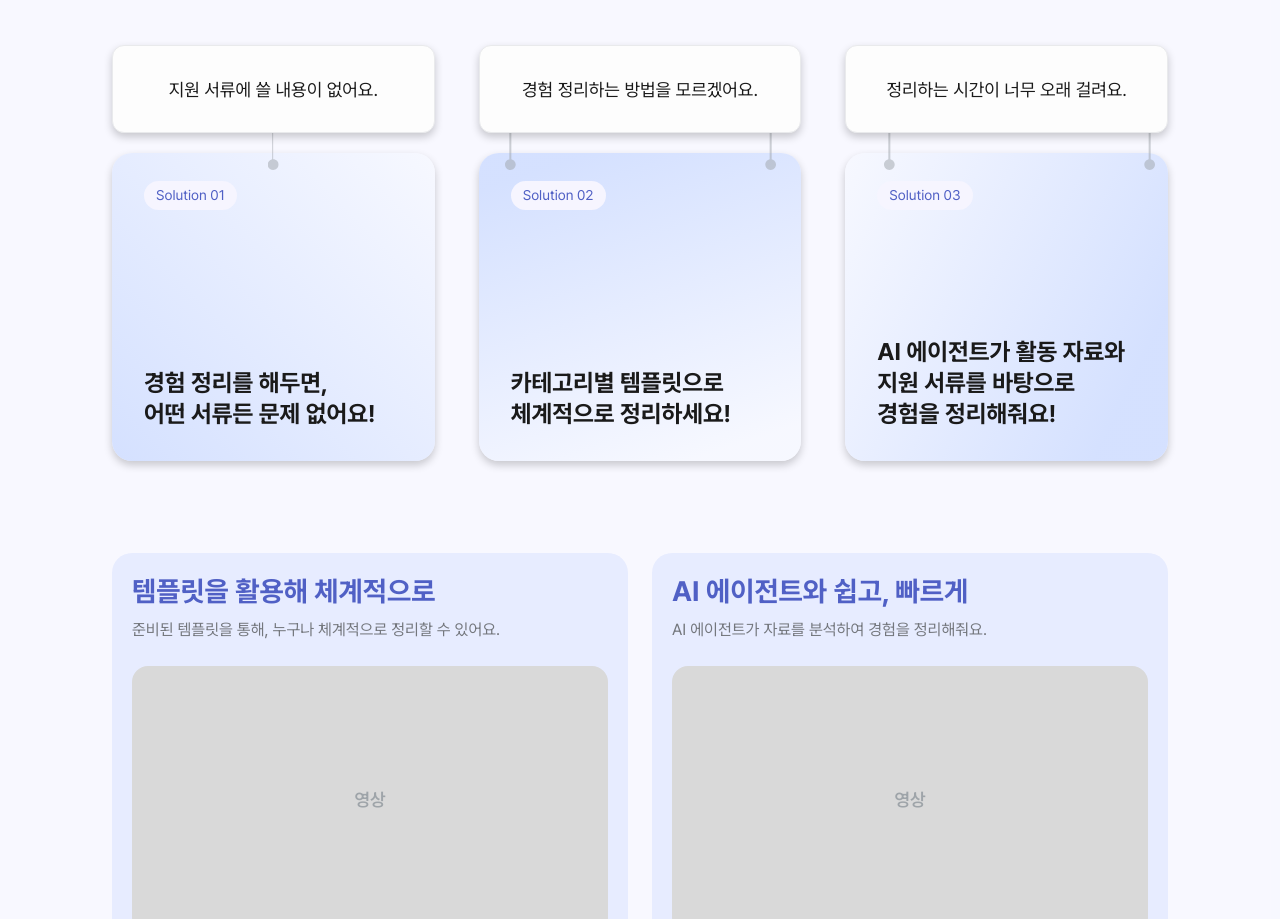
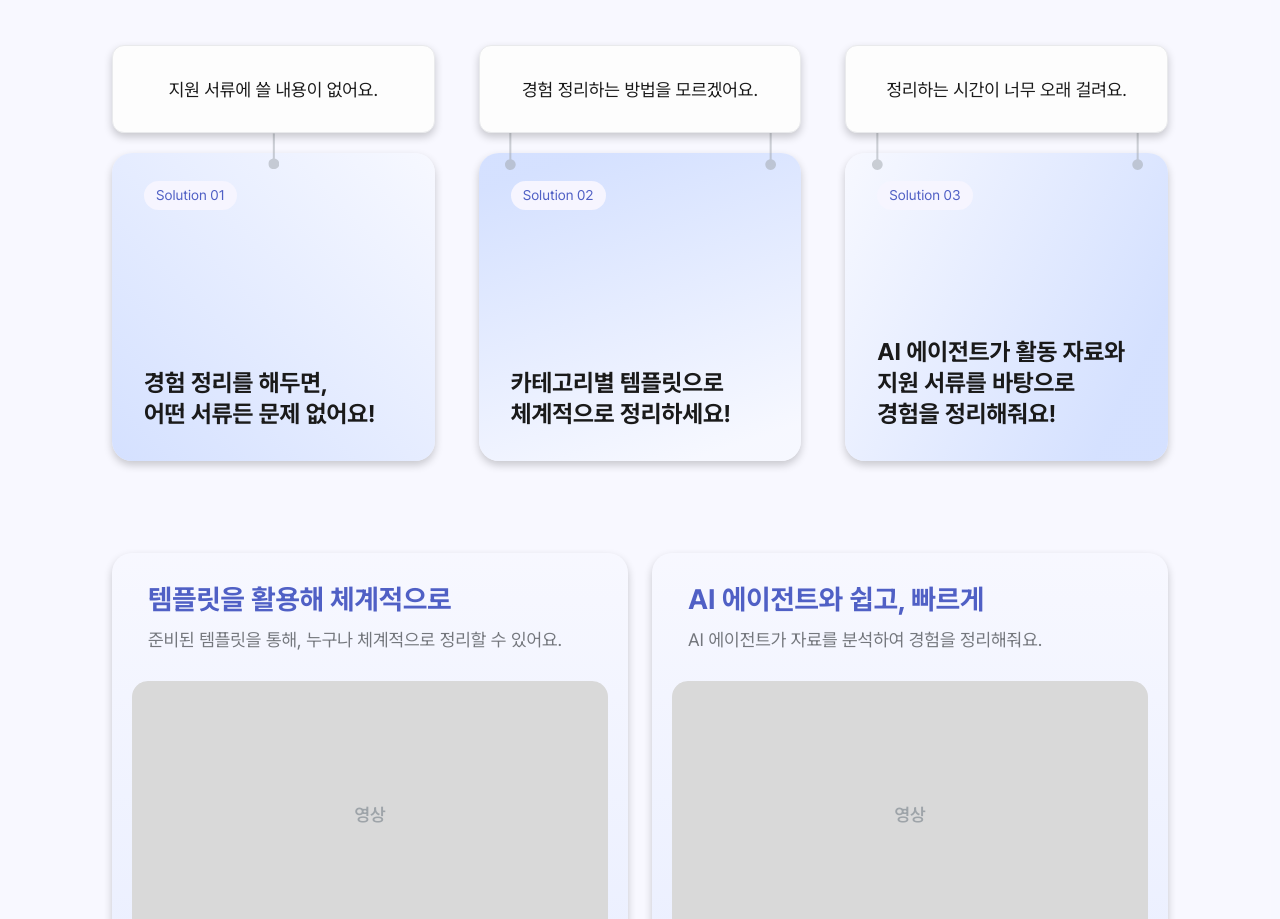
Before and after one commit to Teamie71/folioo-front, a Next.js app: page / in a window 1280 px wide. Shown: the part 2620-3539 px from the top of the page. Built offline with nearby package versions, Linux system fonts and the light colour scheme; no server answers.

Commit message:
🎨 Style: 랜딩 페이지 여백 및 연결선 정렬

```diff
--- a/src/features/landing/components/LandingPageContent.tsx
+++ b/src/features/landing/components/LandingPageContent.tsx
@@ -216,13 +216,16 @@ function JobPreview() {
 function SolutionCardConnector({ type }: { type: SolutionConnector }) {
   if (type === 'single') {
     return (
-      <Image
-        src='/landing/solution-connector-single.svg'
-        alt=''
-        width={10.6667}
-        height={36.3333}
-        className='absolute -top-5 left-1/2 z-10 h-[2.2708rem] w-[0.6667rem] -translate-x-1/2'
-      />
+      <div className='absolute -top-5 left-1/2 z-10 h-[2.2708rem] w-[0.6667rem] -translate-x-1/2'>
+        <Image
+          src='/landing/solution-connector-single.svg'
+          alt=''
+          width={36.3333}
+          height={10.6667}
+          className='absolute top-1/2 left-1/2 h-[0.6667rem] w-[2.2708rem] max-w-none'
+          style={{ transform: 'translate(-50%, -50%) rotate(-90deg)' }}
+        />
+      </div>
     );
   }
 
@@ -232,9 +235,7 @@ function SolutionCardConnector({ type }: { type: SolutionConnector }) {
       alt=''
       width={270.667}
       height={36.3333}
-      className={`absolute -top-5 z-10 h-[2.2708rem] w-[16.9167rem] ${
-        type === 'dual-center' ? 'left-[1.6667rem]' : 'left-[2.4167rem]'
-      }`}
+      className='absolute -top-5 left-[1.6667rem] z-10 h-[2.2708rem] w-[16.9167rem]'
     />
   );
 }
@@ -280,25 +281,35 @@ function VideoFeatureCard({
   className?: string;
   mediaCount?: 1 | 2;
 }) {
+  const isSplitView = mediaCount === 2;
+
   return (
     <article
-      className={`rounded-[1.25rem] bg-[#E7ECFF] p-4 sm:p-5 ${className}`}
+      className={`shadow-chat-card relative overflow-hidden rounded-[1.25rem] p-4 sm:px-9 sm:pt-7 sm:pb-5 ${
+        isSplitView ? 'sm:h-[26.5625rem]' : 'sm:h-[25.875rem]'
+      } ${className}`}
     >
-      <h3 className='text-main text-[1.25rem] leading-[130%] font-bold sm:text-[1.75rem]'>
+      <div
+        aria-hidden
+        className='absolute inset-0 rounded-[inherit] bg-gradient-to-b from-[#F6F8FF] to-[#CCDBFF] opacity-30'
+      />
+      <h3 className='text-main relative text-[1.25rem] leading-[130%] font-bold sm:text-[1.75rem]'>
         {title}
       </h3>
-      <p className='text-gray6 mt-2 text-[0.8125rem] leading-[150%] sm:text-[1rem]'>
+      <p className='text-gray6 relative mt-2 text-[0.8125rem] leading-[150%] sm:text-[1.125rem]'>
         {description}
       </p>
       <div
-        className={`mt-5 grid gap-4 sm:mt-6 ${
-          mediaCount === 2 ? 'sm:grid-cols-2' : ''
+        className={`relative mt-5 grid gap-4 sm:-mx-4 sm:mt-7 ${
+          isSplitView ? 'sm:grid-cols-2 sm:gap-7' : ''
         }`}
       >
         {Array.from({ length: mediaCount }, (_, index) => (
           <LandingVideo
             key={index}
-            className='!h-[12rem] !w-full sm:!h-[16.75rem]'
+            className={`!h-[12rem] !w-full ${
+              isSplitView ? 'sm:!h-[17.375rem]' : 'sm:!h-[16.6875rem]'
+            }`}
           />
         ))}
       </div>
@@ -551,10 +562,10 @@ export function LandingPageContent() {
                 <li>02 흥미 유형 검사</li>
                 <li>03 근무 조건 밸런스게임</li>
               </ol>
-              <p className='mt-3 text-[1.5rem] leading-[130%] font-bold sm:text-[1.5rem] sm:whitespace-nowrap'>
+              <p className='mt-3 text-[1.5rem] leading-[130%] font-bold sm:-ml-5 sm:text-[1.5rem] sm:whitespace-nowrap'>
                 3단계 테스트로 3분 만에!
               </p>
-              <p className='mt-16 text-[1.25rem] leading-[130%] font-bold sm:mt-[6.1875rem] sm:text-[1.5rem] sm:whitespace-nowrap'>
+              <p className='mt-16 text-[1.25rem] leading-[130%] font-bold sm:mt-[6.1875rem] sm:-ml-5 sm:text-[1.5rem] sm:whitespace-nowrap'>
                 나의 성향에 딱 맞는 직무와
                 <br />
                 기업 형태를 찾아보세요.
```
Also changed, not shown: public/landing/solution-connector-single.svg.
